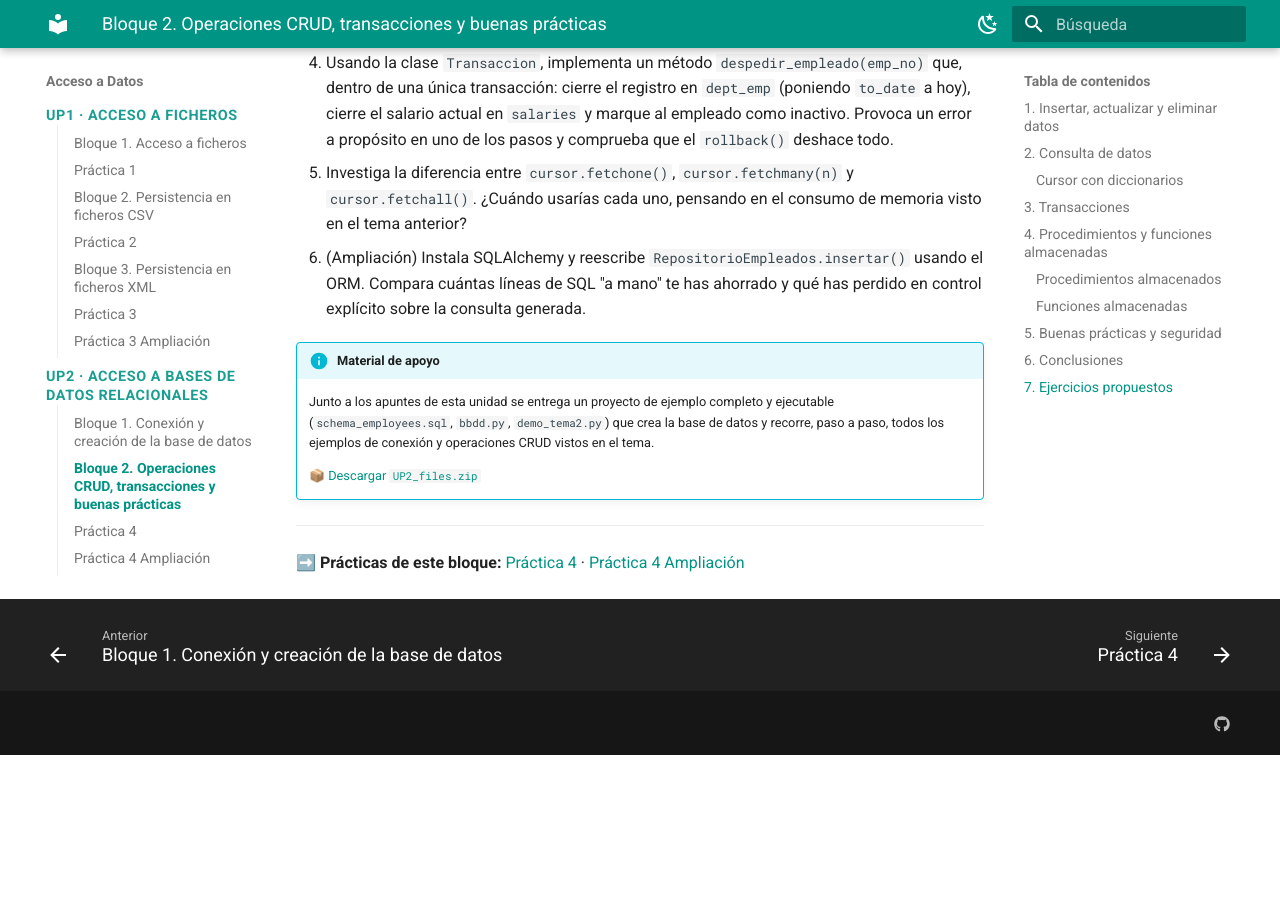
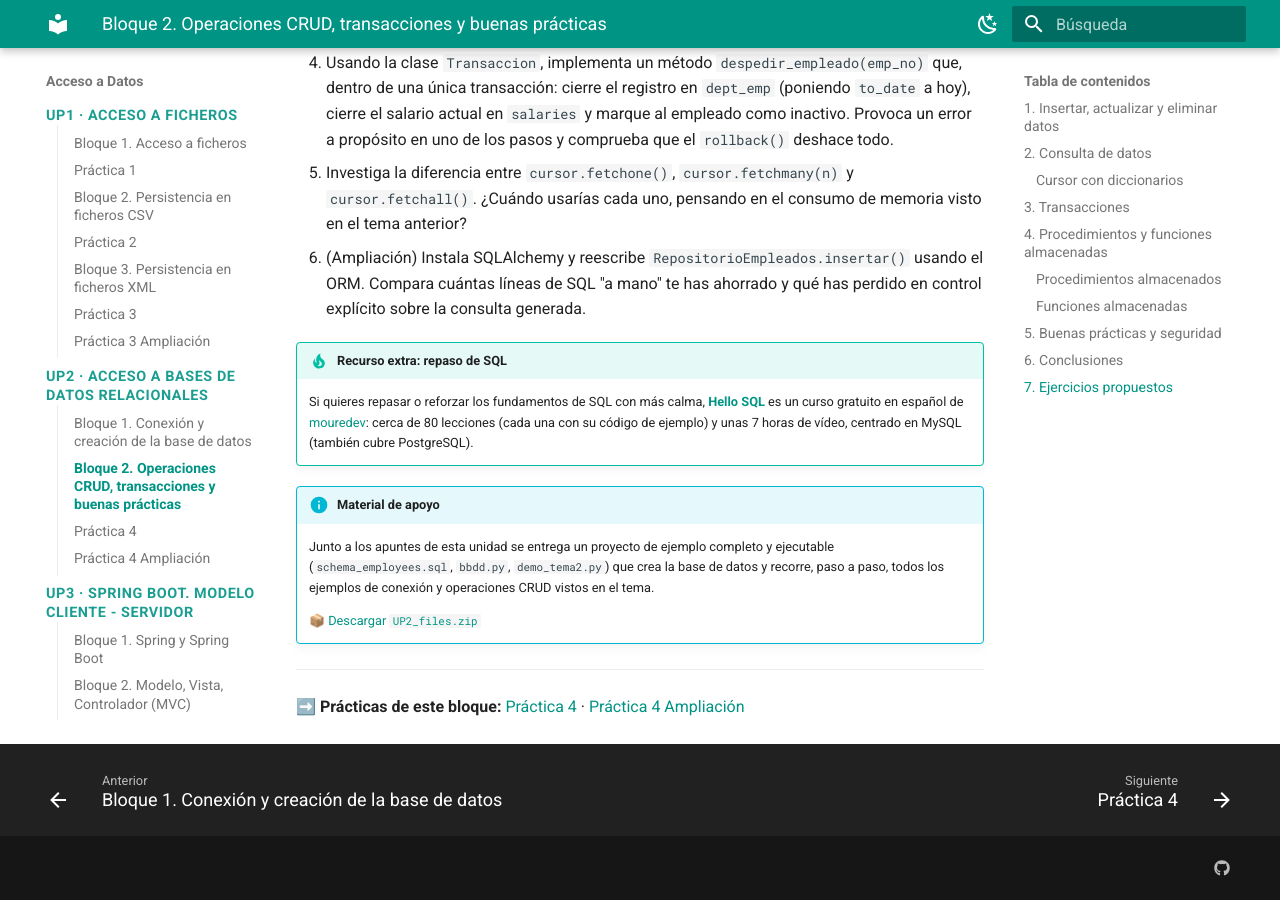
Before and after one commit to buig/edu-add, an MkDocs documentation site: the page built from docs/up2/bloque-2.md, in a window 1280 px wide and 900 px high, scrolled down 7741 px. Built offline with MkDocs 1.6.1 and Material for MkDocs 9.7.7, drawn with Linux system fonts in a browser that asks for light colours; before the commit the page ends 8496 px from its top, so only the background shows below that.

Commit message:
[] - Added SQL resource on up2 bl2

```diff
--- a/docs/up2/bloque-2.md
+++ b/docs/up2/bloque-2.md
@@ -316,6 +316,9 @@
 5. Investiga la diferencia entre `cursor.fetchone()`, `cursor.fetchmany(n)` y `cursor.fetchall()`. ¿Cuándo usarías cada uno, pensando en el consumo de memoria visto en el tema anterior?
 6. (Ampliación) Instala SQLAlchemy y reescribe `RepositorioEmpleados.insertar()` usando el ORM. Compara cuántas líneas de SQL "a mano" te has ahorrado y qué has perdido en control explícito sobre la consulta generada.
 
+!!! tip "Recurso extra: repaso de SQL"
+    Si quieres repasar o reforzar los fundamentos de SQL con más calma, **[Hello SQL](https://github.com/mouredev/hello-sql)** es un curso gratuito en español de [mouredev](https://github.com/mouredev): cerca de 80 lecciones (cada una con su código de ejemplo) y unas 7 horas de vídeo, centrado en MySQL (también cubre PostgreSQL).
+
 !!! info "Material de apoyo"
     Junto a los apuntes de esta unidad se entrega un proyecto de ejemplo completo y ejecutable (`schema_employees.sql`, `bbdd.py`, `demo_tema2.py`) que crea la base de datos y recorre, paso a paso, todos los ejemplos de conexión y operaciones CRUD vistos en el tema.
 
```
Also changed, not shown: site/search/search_index.json, site/up2/bloque-2/index.html.
